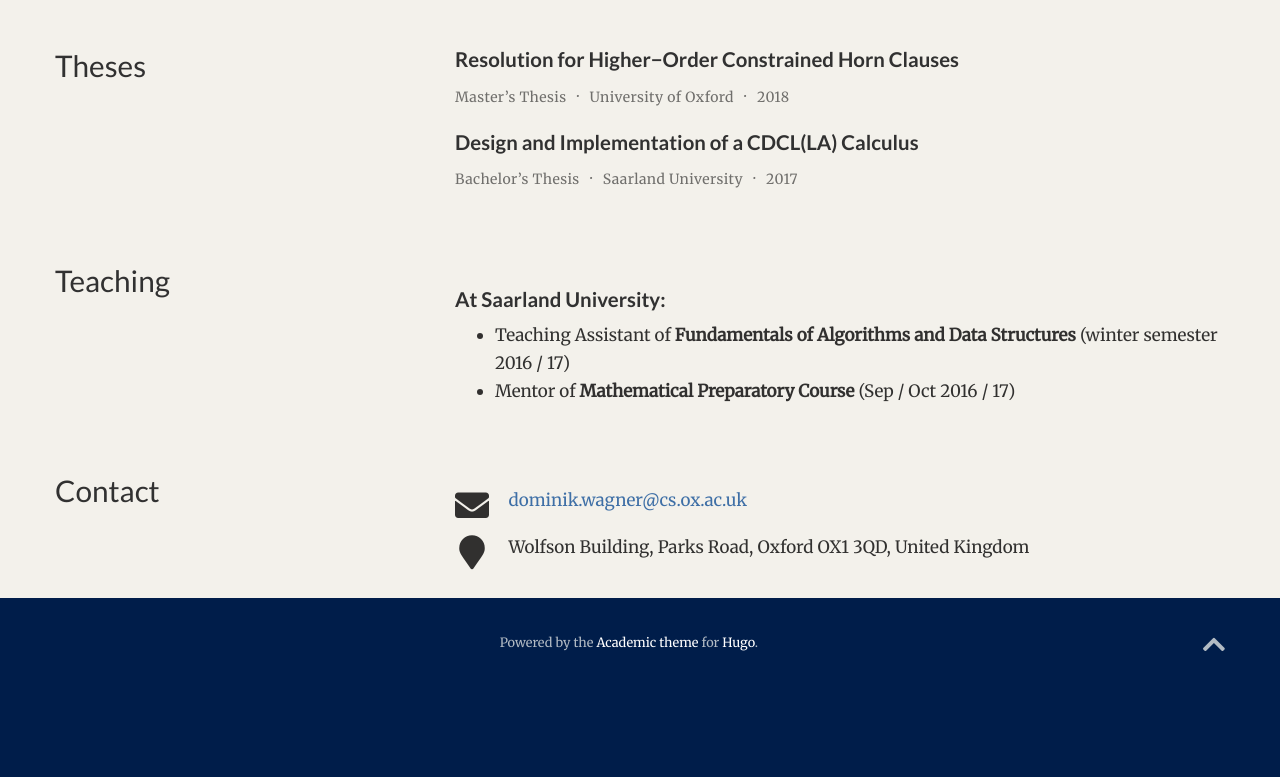
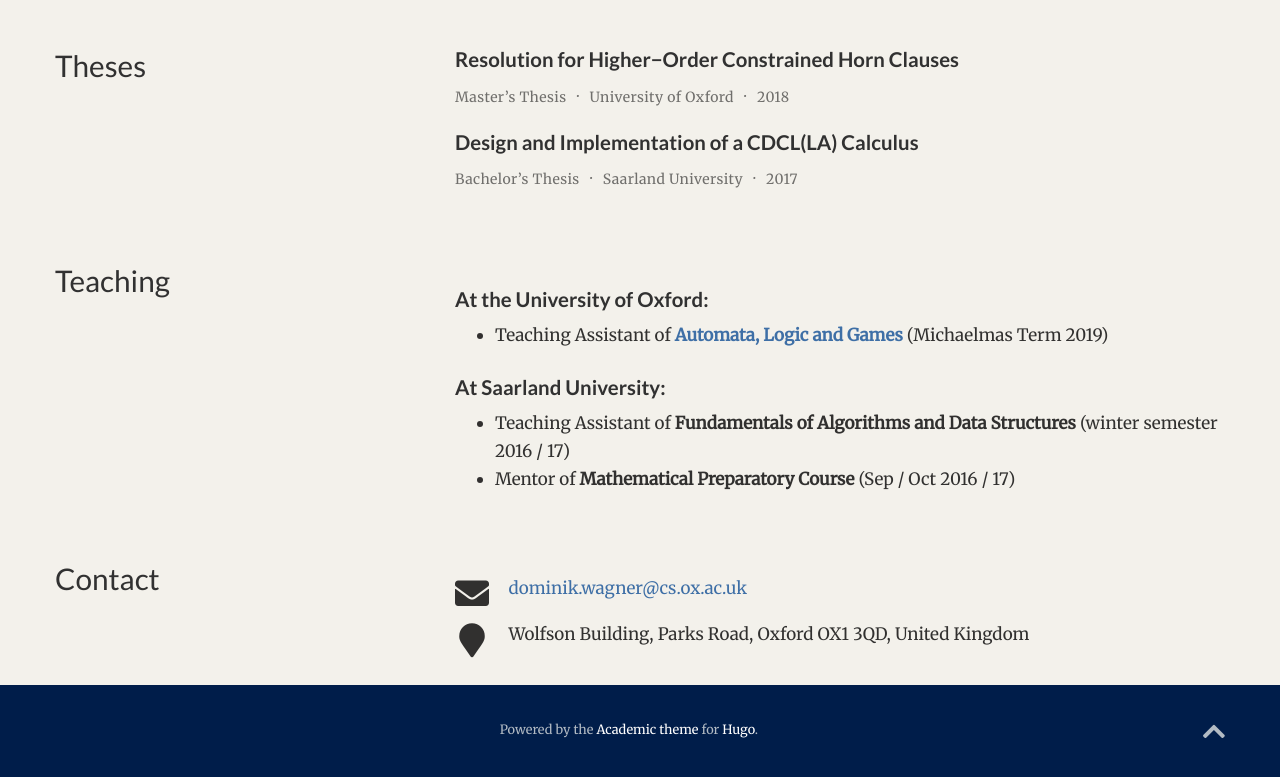
Before and after one commit to domwagner/domwagner.github.io, a plain HTML site: page index.html in a window 1280 px wide. Shown: the part 1184-1961 px from the top of the page. Before the commit the page ends 1888 px from the top, so only its background shows below. Drawn offline with nearby package versions, Linux system fonts and the light colour scheme; some icons are missing.

Commit message:
Added teaching

```diff
--- a/index.html
+++ b/index.html
@@ -1436,6 +1436,12 @@ I am broadly interested in the semantics of programming languages and logic. Cur
     </div>
     <div class="col-12 col-lg-8">
 
+
+<h3 id="at-the-university-of-oxford">At the University of Oxford:</h3>
+
+<ul>
+<li>Teaching Assistant of <a href="https://www.cs.ox.ac.uk/teaching/courses/2019-2020/automatalogicgames/index.html" target="_blank"><strong>Automata, Logic and Games</strong></a> (Michaelmas Term 2019)</li>
+</ul>
 
 <h3 id="at-saarland-university">At Saarland University:</h3>
 
```
